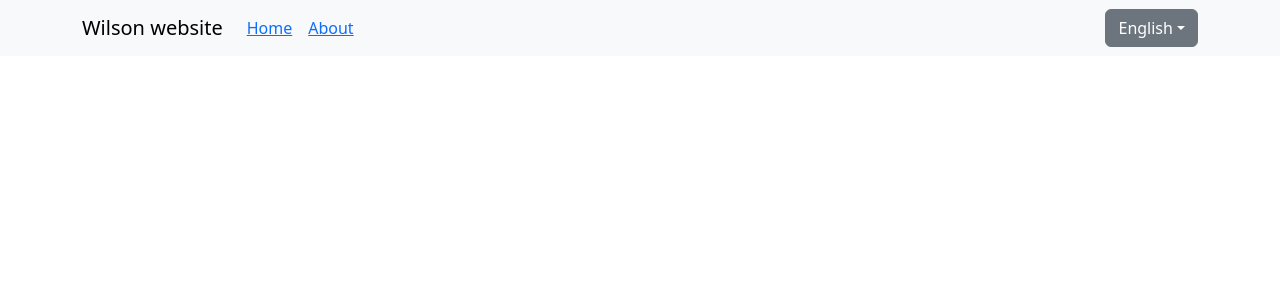
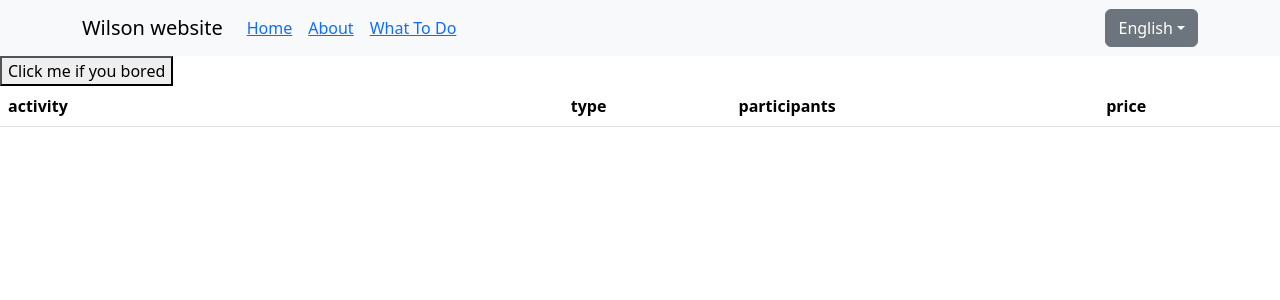
Before and after one commit to WilsonLaw23/react-demo, a React (Create React App) app: page /whattodo in a window 1280 px wide. Shown: the top 300 px of the page. Built offline with nearby package versions, Linux system fonts and the light colour scheme.

Commit message:
add table and add activity for each click

```diff
--- a/src/App.js
+++ b/src/App.js
@@ -1,5 +1,6 @@
 import Home from "./pages/Home";
 import About from "./pages/About";
+import Whattodo from "./pages/Whattodo";
 import './App.css';
 import 'bootstrap/dist/css/bootstrap.min.css';
 import Navbar from './components/Navbar';
@@ -14,6 +15,7 @@ function App() {
         <Route path='/home' element={<Home />} />
         <Route path='/about' element={<About />} />
         <Route path='/' element={<Home/>} />
+        <Route path='/whattodo' element={<Whattodo/>} />
       </Routes>
     </div>
   </>
--- a/src/components/Navbar.js
+++ b/src/components/Navbar.js
@@ -23,6 +23,9 @@ function bar() {
             <Nav.Link>
             <Link to="about"><FormattedMessage id="about"/></Link>
             </Nav.Link>
+            <Nav.Link>
+            <Link to="Whattodo"><FormattedMessage id="whattodo"/></Link>
+            </Nav.Link>
             </Nav>
             <LanguageDropdown />
         </Navbar.Collapse>
--- /dev/null
+++ b/src/pages/Whattodo.js
@@ -0,0 +1,48 @@
+import { useState } from "react";
+import { Table } from "react-bootstrap";
+import { FormattedMessage } from 'react-intl';
+
+export default function Whattodo() {
+  const [Task, setTask] = useState([]);
+
+  const fetchData = async () => {
+    try {
+      const response = await fetch('http://www.boredapi.com/api/activity/');
+      const data = await response.json();
+
+      const newActivity = {
+        activity: data.activity,
+        type: data.type,
+        participants: data.participants,
+        price: data.price
+      };
+      setTask(prevtask => [...prevtask, newActivity]);
+    } catch (error) {
+      console.error('Error fetching data:', error);
+    }
+  };
+
+  return (
+    <Table>
+        <thead>
+        <button onClick={fetchData}><FormattedMessage id="boring click" /></button>
+          <tr>
+            <th><FormattedMessage id="activity " /></th>
+            <th><FormattedMessage id="type" /></th>
+            <th><FormattedMessage id="participants" /></th>
+            <th><FormattedMessage id="price" /></th>
+          </tr>
+        </thead>
+        <tbody>
+          {Task.map((activity) => (
+            <tr>
+              <td>{activity.activity}</td>
+              <td>{activity.type}</td>
+              <td>{activity.participants}</td>
+              <td>{activity.price}</td>
+            </tr>
+          ))}
+        </tbody>
+    </Table>
+  );
+}
--- a/src/translations/en-US.json
+++ b/src/translations/en-US.json
@@ -12,6 +12,7 @@
   "h3" : "Punishment",
   "home" : "Home",
   "about" : "About",
+  "whattodo": "What To Do",
   "click" : "Click here to view more",
   "brand" : "Wilson website",
   "example" : "Example heading",
@@ -19,5 +20,10 @@
   "counterButton.title" : "Press Here",
   "count" : "Count: {count}",
   "alerthead" : "Oh snap! You got an error!",
-  "specialerror" : "Special Error"
+  "specialerror" : "Special Error",
+  "boring click": "Click me if you bored",
+  "activity": "activity",
+  "type": "type",
+  "participants": "participants",
+  "price": "price"
 }
--- a/src/translations/en.json
+++ b/src/translations/en.json
@@ -12,6 +12,7 @@
   "h3" : "Punishment",
   "home" : "Home",
   "about" : "About",
+  "whattodo": "What To Do",
   "click" : "Click here to view more",
   "brand" : "Wilson website",
   "example" : "Example heading",
@@ -19,5 +20,10 @@
   "counterButton.title" : "Press Here",
   "count" : "Count: {count}",
   "alerthead" : "Oh snap! You got an error!",
-  "specialerror" : "Special Error"
+  "specialerror" : "Special Error",
+  "boring click": "Click me if you bored",
+  "activity": "activity",
+  "type": "type",
+  "participants": "participants",
+  "price": "price"
 }
--- a/src/translations/zh-hk.json
+++ b/src/translations/zh-hk.json
@@ -12,6 +12,7 @@
   "h3" : "懲罰",
   "home" : "主頁",
   "about" : "關於",
+  "whattodo": "做咩啊",
   "click" : "點擊此處查看更多",
   "brand" : "威爾遜網站",
   "example" : "示例標題",
@@ -19,5 +20,10 @@
   "counterButton.title" : "按這裡",
   "count" : "數值: {count}",
   "alerthead" : "哦，快點！ 你有一個錯誤！",
-  "specialerror" : "特殊錯誤"
+  "specialerror" : "特殊錯誤",
+  "boring click": "點我解悶",
+  "activity": "活動",
+  "type": "類型",
+  "participants": "參加人數",
+  "price": "價格"
 }
```
